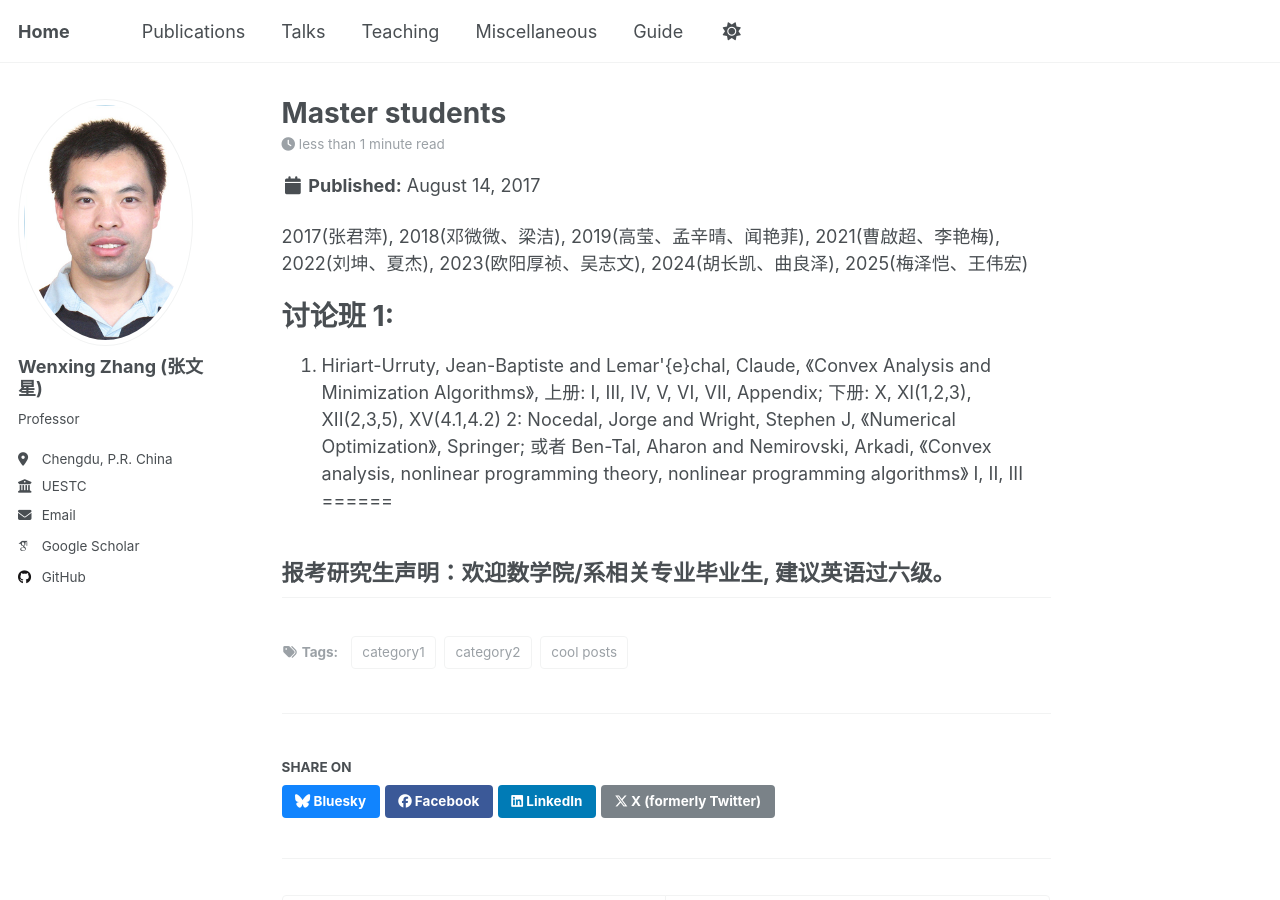
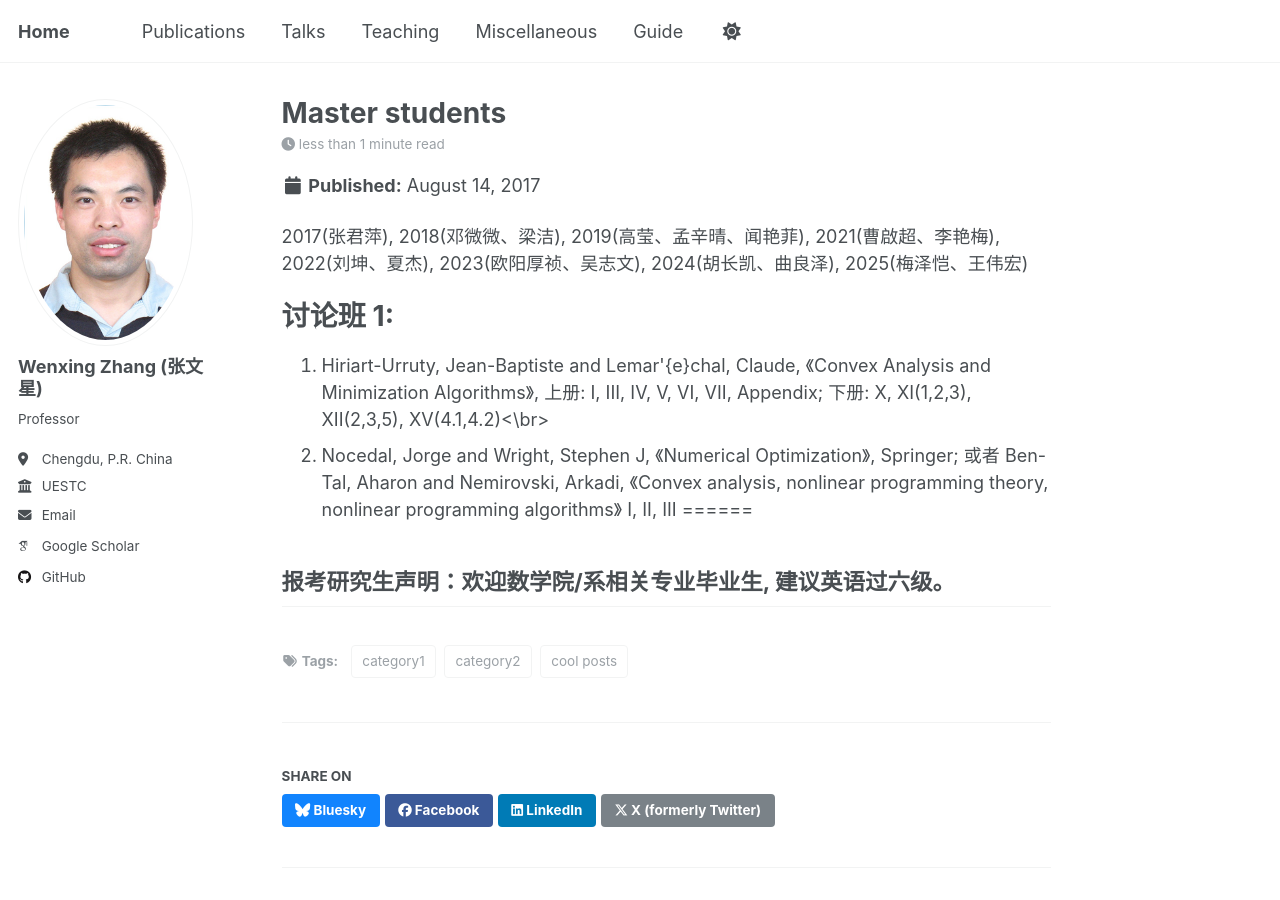
Before and after one commit to WenxingZhang/WenxingZhang.github.io, a Jekyll site: the page built from _posts/2017-08-14-blog-post-1.md, in a window 1280 px wide and 900 px high. Built offline with Jekyll 4.4.1, drawn with Linux system fonts in a browser that asks for light colours; some web fonts are replaced; a script that is not in the unit is left out; part of the change alters nothing that is shown.

Commit message:
Update 2017-08-14-blog-post-1.md

```diff
--- a/_posts/2017-08-14-blog-post-1.md
+++ b/_posts/2017-08-14-blog-post-1.md
@@ -12,8 +12,8 @@ tags:
 
 讨论班 1:
 ======
-1. Hiriart-Urruty, Jean-Baptiste and Lemar\'{e}chal, Claude, 《Convex Analysis and Minimization Algorithms》, 上册: I, III, IV, V, VI, VII, Appendix;  下册: X,   XI(1,2,3),  XII(2,3,5),  XV(4.1,4.2)
-2: Nocedal, Jorge and Wright, Stephen J, 《Numerical Optimization》, Springer;
+1. Hiriart-Urruty, Jean-Baptiste and Lemar\'{e}chal, Claude, 《Convex Analysis and Minimization Algorithms》, 上册: I, III, IV, V, VI, VII, Appendix;  下册: X,   XI(1,2,3),  XII(2,3,5),  XV(4.1,4.2)<\br>
+2. Nocedal, Jorge and Wright, Stephen J, 《Numerical Optimization》, Springer;
 或者 Ben-Tal, Aharon and Nemirovski, Arkadi, 《Convex analysis, nonlinear programming theory, nonlinear programming algorithms》 I, II, III
 ======
 
```
